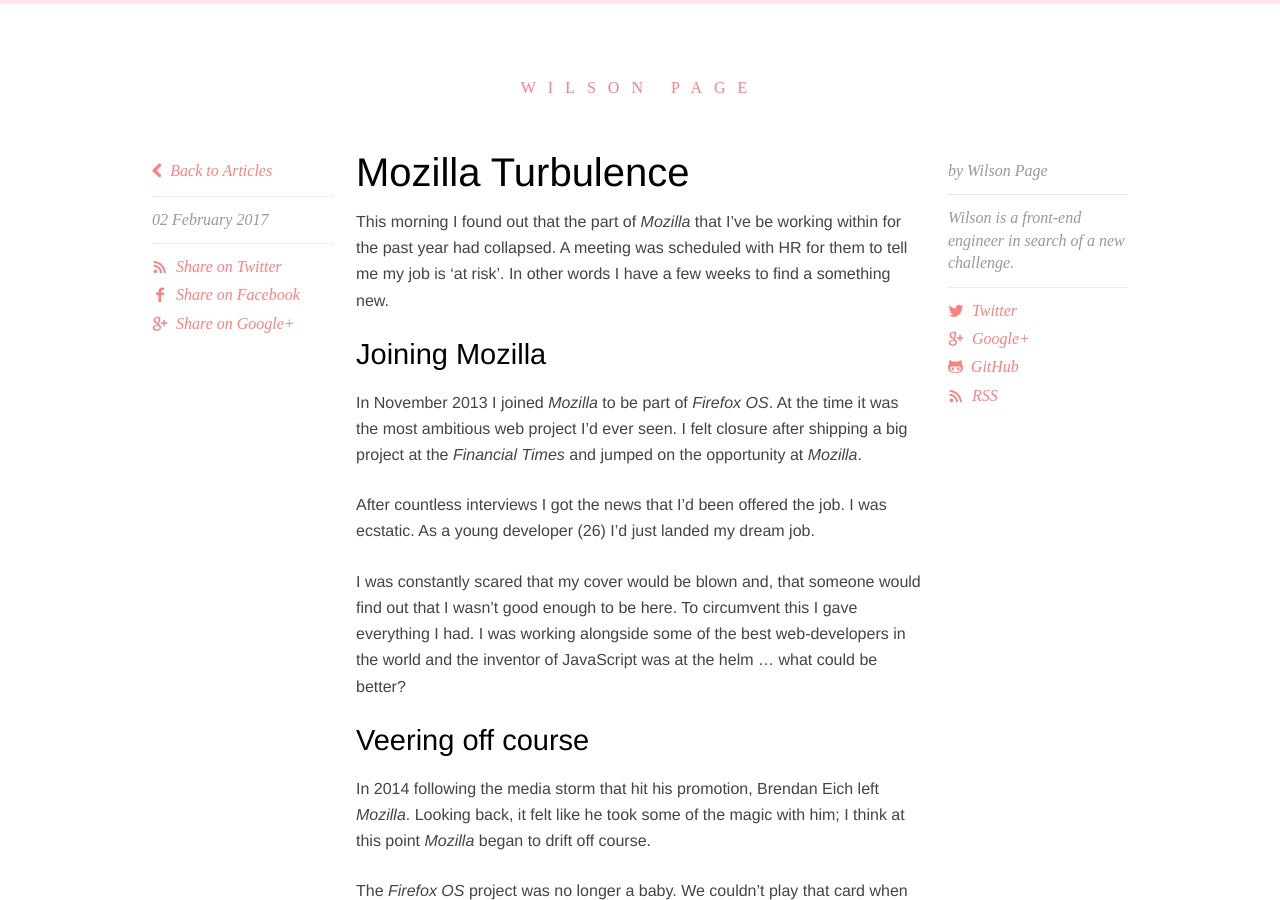
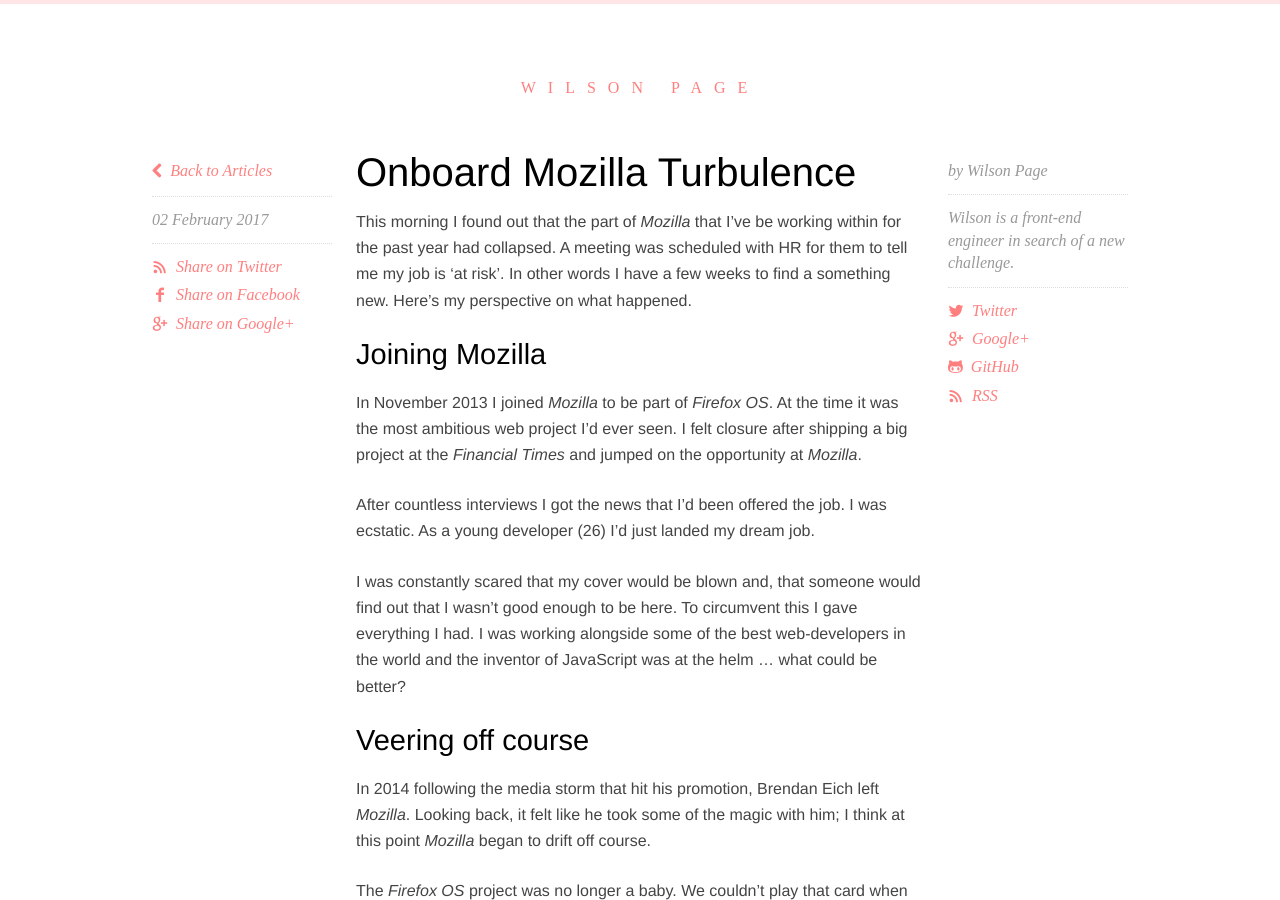
Before and after one commit to wilsonpage/blog, a Jekyll site: the page built from _posts/2017-02-02-mozilla-turbulence.markdown, in a window 1280 px wide and 900 px high. Built offline with Jekyll 4.4.1, drawn with Linux system fonts in a browser that asks for light colours; Markdown is read by kramdown in place of the engine named in the settings; comment, search, counter and statistics services are not loaded.

Commit message:
Change title

```diff
--- a/_posts/2017-02-02-mozilla-turbulence.markdown
+++ b/_posts/2017-02-02-mozilla-turbulence.markdown
@@ -1,13 +1,13 @@
 ---
 layout: post
-title: "Mozilla Turbulence"
+title: "Onboard Mozilla Turbulence"
 date: 2017-02-02 23:42:00
 tags: diary
 ---
 
 This morning I found out that the part of *Mozilla* that I've be working within for the past year had collapsed.
 A meeting was scheduled with HR for them to tell me my job is 'at risk'. In other words I have a few weeks
-to find a something new.
+to find a something new. Here's my perspective on what happened.
 
 ### Joining Mozilla
 
```
